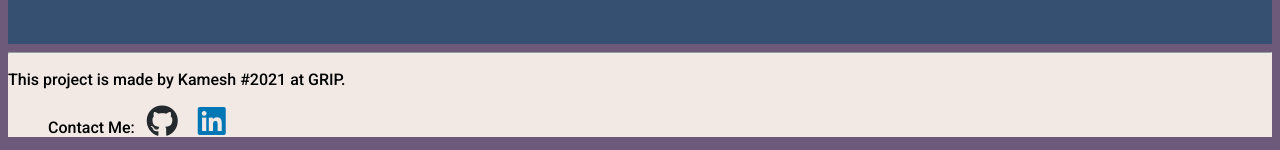
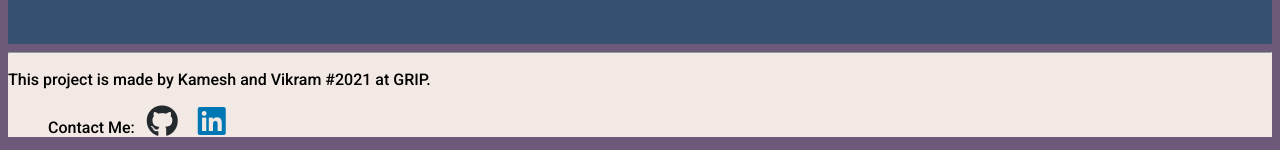
Before and after one commit to vikkiroxx/banking-system, a plain HTML site: page index.html in a window 1280 px wide. Shown: the part 1173-1323 px from the top of the page. Drawn offline with nearby package versions, Linux system fonts and the light colour scheme; a web font is replaced by a local one.

Commit message:
Update index.html

```diff
--- a/index.html
+++ b/index.html
@@ -68,7 +68,7 @@
       <hr>
       <div class="row text-center">
         <div class="col-md-6">
-          <p>This project is made by Kamesh #2021 at GRIP.</p>
+          <p>This project is made by Kamesh and Vikram #2021 at GRIP.</p>
 
         </div>
         <div class="col-md-6 text-center">
```
